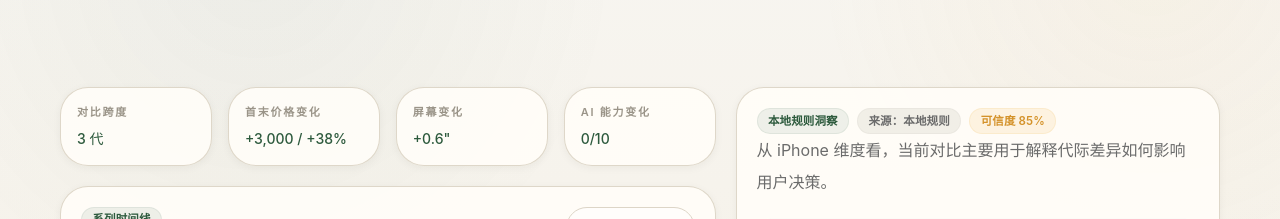
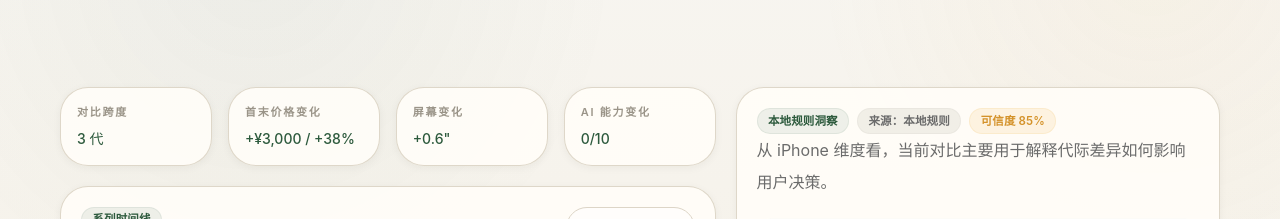
Before and after one commit to LighthouseXy/ai-device-evolution, a Next.js app: page /compare in a window 1280 px wide. Shown: the part 840-1059 px from the top of the page. Built offline with nearby package versions, Linux system fonts and the light colour scheme.

Commit message:
refactor: share analysis number formatting

```diff
--- a/src/app/compare/page.tsx
+++ b/src/app/compare/page.tsx
@@ -11,6 +11,11 @@
   getDevicesBySeriesFlat,
   seriesNames,
 } from "@/lib/devices-db";
+import {
+  formatSignedZhCurrency,
+  formatSignedZhNumber,
+  formatZhNumber,
+} from "@/lib/number-format";
 import PageHeader from "@/components/layout/PageHeader";
 import SectionHeader from "@/components/layout/SectionHeader";
 import TickDivider from "@/components/layout/TickDivider";
@@ -74,18 +79,6 @@
   return raw === "all" ? "all" : "recent3";
 }
 
-function formatNumber(value: number, fractionDigits = 1) {
-  return new Intl.NumberFormat("zh-CN", {
-    minimumFractionDigits: fractionDigits,
-    maximumFractionDigits: fractionDigits,
-  }).format(value);
-}
-
-function formatSignedNumber(value: number, fractionDigits = 1) {
-  const sign = value > 0 ? "+" : value < 0 ? "−" : "";
-  return `${sign}${formatNumber(Math.abs(value), fractionDigits)}`;
-}
-
 function buildComparisonValue(device: (typeof allDevicesFlat)[number], field: ComparisonField) {
   return field.getValue(device);
 }
@@ -119,14 +112,14 @@
           : "";
 
   if (field.label.includes("起售价")) {
-    return `${prefix}¥${formatNumber(Math.abs(change), 0)} / ${prefix}${formatNumber(Math.abs(changeRate), 0)}%`;
+    return `${formatSignedZhCurrency(change, 0)} / ${formatSignedZhNumber(changeRate, 0)}%`;
   }
 
   if (unit === "\"") {
-    return `${prefix}${formatNumber(Math.abs(change), 1)}${unit}`;
+    return `${formatSignedZhNumber(change, 1)}${unit}`;
   }
 
-  return `${prefix}${formatNumber(Math.abs(change), 0)}${unit}`;
+  return `${prefix}${formatZhNumber(Math.abs(change), 0)}${unit}`;
 }
 
 function buildChangedFields(
@@ -331,7 +324,7 @@
       label: "首末价格变化",
       value:
         typeof firstVisible.launchPrice === "number" && typeof lastVisible.launchPrice === "number" && firstVisible.launchPrice > 0
-          ? `${formatSignedNumber(lastVisible.launchPrice - firstVisible.launchPrice, 0)} / ${formatSignedNumber(((lastVisible.launchPrice - firstVisible.launchPrice) / firstVisible.launchPrice) * 100, 0)}%`
+          ? `${formatSignedZhCurrency(lastVisible.launchPrice - firstVisible.launchPrice, 0)} / ${formatSignedZhNumber(((lastVisible.launchPrice - firstVisible.launchPrice) / firstVisible.launchPrice) * 100, 0)}%`
           : "待补充",
       hint: "首发价格对比",
     },
@@ -339,7 +332,7 @@
       label: "屏幕变化",
       value:
         typeof firstVisible.screenSize === "number" && typeof lastVisible.screenSize === "number"
-          ? `${formatSignedNumber(lastVisible.screenSize - firstVisible.screenSize, 1)}"`
+          ? `${formatSignedZhNumber(lastVisible.screenSize - firstVisible.screenSize, 1)}"`
           : "待补充",
       hint: "以英寸为单位",
     },
@@ -347,7 +340,7 @@
       label: "AI 能力变化",
       value:
         typeof firstVisible.aiFeatureLevel === "number" && typeof lastVisible.aiFeatureLevel === "number"
-          ? `${formatSignedNumber(lastVisible.aiFeatureLevel - firstVisible.aiFeatureLevel, 0)}/10`
+          ? `${formatSignedZhNumber(lastVisible.aiFeatureLevel - firstVisible.aiFeatureLevel, 0)}/10`
           : "待补充",
       hint: "基于数据库字段",
     },
--- a/src/app/trends/page.tsx
+++ b/src/app/trends/page.tsx
@@ -8,6 +8,10 @@
   getDevicesBySeriesFlat,
   getSeriesByCategoryFlat,
 } from "@/lib/devices-db";
+import {
+  formatSignedZhNumber,
+  formatZhNumber,
+} from "@/lib/number-format";
 import PageHeader from "@/components/layout/PageHeader";
 import SectionHeader from "@/components/layout/SectionHeader";
 import TickDivider from "@/components/layout/TickDivider";
@@ -46,7 +50,7 @@
     description: "基于数据库中的 AI 能力等级字段。",
     unit: "/10",
     getValue: (device) => device.aiFeatureLevel,
-    format: (value) => `${formatNumber(value, 1)}/10`,
+    format: (value) => `${formatZhNumber(value, 1)}/10`,
   },
   {
     key: "screen",
@@ -55,7 +59,7 @@
     description: "按年份统计屏幕尺寸均值。",
     unit: '"',
     getValue: (device) => device.screenSize,
-    format: (value) => `${formatNumber(value, 1)}"`,
+    format: (value) => `${formatZhNumber(value, 1)}"`,
   },
   {
     key: "weight",
@@ -64,7 +68,7 @@
     description: "按年份统计重量均值，适合观察便携性变化。",
     unit: "g",
     getValue: (device) => device.weight,
-    format: (value) => `${formatNumber(value, 0)}g`,
+    format: (value) => `${formatZhNumber(value, 0)}g`,
   },
   {
     key: "camera",
@@ -73,7 +77,7 @@
     description: "按年份统计主摄像素均值。",
     unit: "MP",
     getValue: (device) => device.mainCameraMp,
-    format: (value) => `${formatNumber(value, 0)}MP`,
+    format: (value) => `${formatZhNumber(value, 0)}MP`,
   },
   {
     key: "refresh",
@@ -82,7 +86,7 @@
     description: "按年份统计刷新率均值。",
     unit: "Hz",
     getValue: (device) => device.refreshRate,
-    format: (value) => `${formatNumber(value, 0)}Hz`,
+    format: (value) => `${formatZhNumber(value, 0)}Hz`,
   },
 ];
 
@@ -94,13 +98,6 @@
 function normalizeMetric(value: string | string[] | undefined) {
   const raw = Array.isArray(value) ? value[0] : value;
   return metrics.some((metric) => metric.key === raw) ? (raw as MetricKey) : "ai";
-}
-
-function formatNumber(value: number, fractionDigits = 1) {
-  return new Intl.NumberFormat("zh-CN", {
-    minimumFractionDigits: fractionDigits,
-    maximumFractionDigits: fractionDigits,
-  }).format(value);
 }
 
 function average(values: number[]) {
@@ -134,14 +131,12 @@
   if (Math.abs(delta) < 0.0001) return "持平";
 
   if (metric.key === "price") {
-    const sign = delta > 0 ? "+" : "−";
     const rate = previous !== 0 ? Math.abs((delta / previous) * 100) : 0;
-    return `${sign}${formatNumber(Math.abs(delta), 0)}，${sign}${formatNumber(rate, 0)}%`;
+    return `${formatSignedZhNumber(delta, 0)}，${formatSignedZhNumber(delta > 0 ? rate : -rate, 0)}%`;
   }
 
-  const sign = delta > 0 ? "+" : "−";
   const decimals = metric.key === "weight" || metric.key === "camera" || metric.key === "refresh" ? 0 : 1;
-  return `${sign}${formatNumber(Math.abs(delta), decimals)}${metric.unit}`;
+  return `${formatSignedZhNumber(delta, decimals)}${metric.unit}`;
 }
 
 function pickRepresentativeSeries(category: (typeof categoryNames)[number]) {
--- /dev/null
+++ b/src/lib/number-format.ts
@@ -0,0 +1,28 @@
+const zhNumberFormatterCache = new Map<string, Intl.NumberFormat>();
+
+function getZhNumberFormatter(fractionDigits: number) {
+  const key = String(fractionDigits);
+  const cached = zhNumberFormatterCache.get(key);
+  if (cached) return cached;
+
+  const formatter = new Intl.NumberFormat("zh-CN", {
+    minimumFractionDigits: fractionDigits,
+    maximumFractionDigits: fractionDigits,
+  });
+  zhNumberFormatterCache.set(key, formatter);
+  return formatter;
+}
+
+export function formatZhNumber(value: number, fractionDigits = 1) {
+  return getZhNumberFormatter(fractionDigits).format(value);
+}
+
+export function formatSignedZhNumber(value: number, fractionDigits = 1) {
+  const sign = value > 0 ? "+" : value < 0 ? "−" : "";
+  return `${sign}${formatZhNumber(Math.abs(value), fractionDigits)}`;
+}
+
+export function formatSignedZhCurrency(value: number, fractionDigits = 0) {
+  const sign = value > 0 ? "+" : value < 0 ? "−" : "";
+  return `${sign}¥${formatZhNumber(Math.abs(value), fractionDigits)}`;
+}
```
